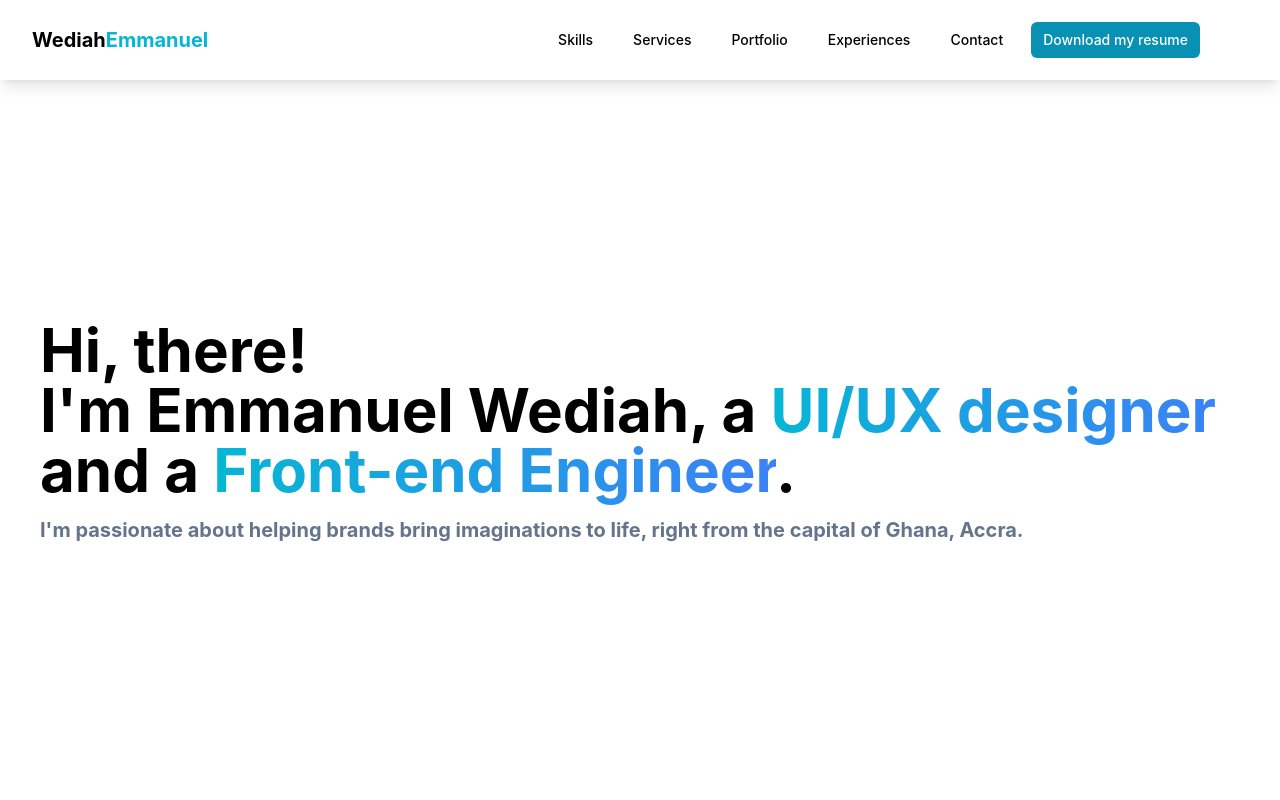
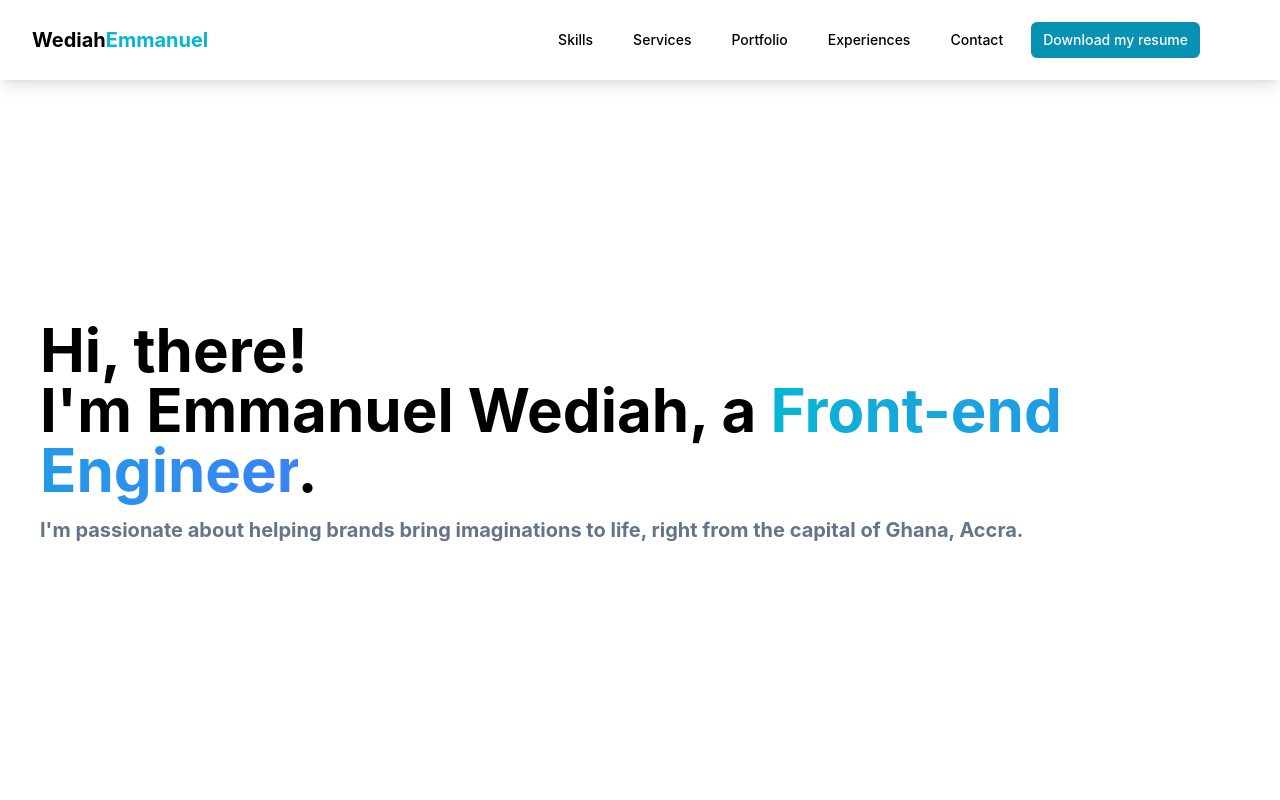
Before and after one commit to Wediah/portfolio2, a Next.js app: page / in a window 1280 px wide. Shown: the top 800 px of the page. Built offline with nearby package versions, Linux system fonts and the light colour scheme.

Commit message:
Remove UI/UX designer role from landing page

```diff
--- a/pages/Landing.tsx
+++ b/pages/Landing.tsx
@@ -26,7 +26,7 @@ function Landing () {
             <div className="min-h-screen px-10 cursor-default" >
                 <h1 className="pt-60 md:pt-80 text-4xl font-bold pb-4 md:text-6xl dark:text-white">
                     Hi, there! <br />
-                    I&apos;m Emmanuel Wediah, a <span className="text-transparent bg-clip-text bg-gradient-to-r from-cyan-500 to-blue-500 animate_animated animate_bounce ">UI/UX designer</span> and a <span className="text-transparent bg-clip-text bg-gradient-to-r from-cyan-500 to-blue-500 ">Front-end Engineer</span>. <br />
+                    I&apos;m Emmanuel Wediah, a <span className="text-transparent bg-clip-text bg-gradient-to-r from-cyan-500 to-blue-500 ">Front-end Engineer</span>. <br />
                 </h1>
                 <h2 className="font-bold text-slate-500 pb-4 text-md md:text-xl dark:text-slate-200">
                     I&apos;m passionate about helping brands bring imaginations to life, right from the capital of Ghana, Accra. <br />
```
